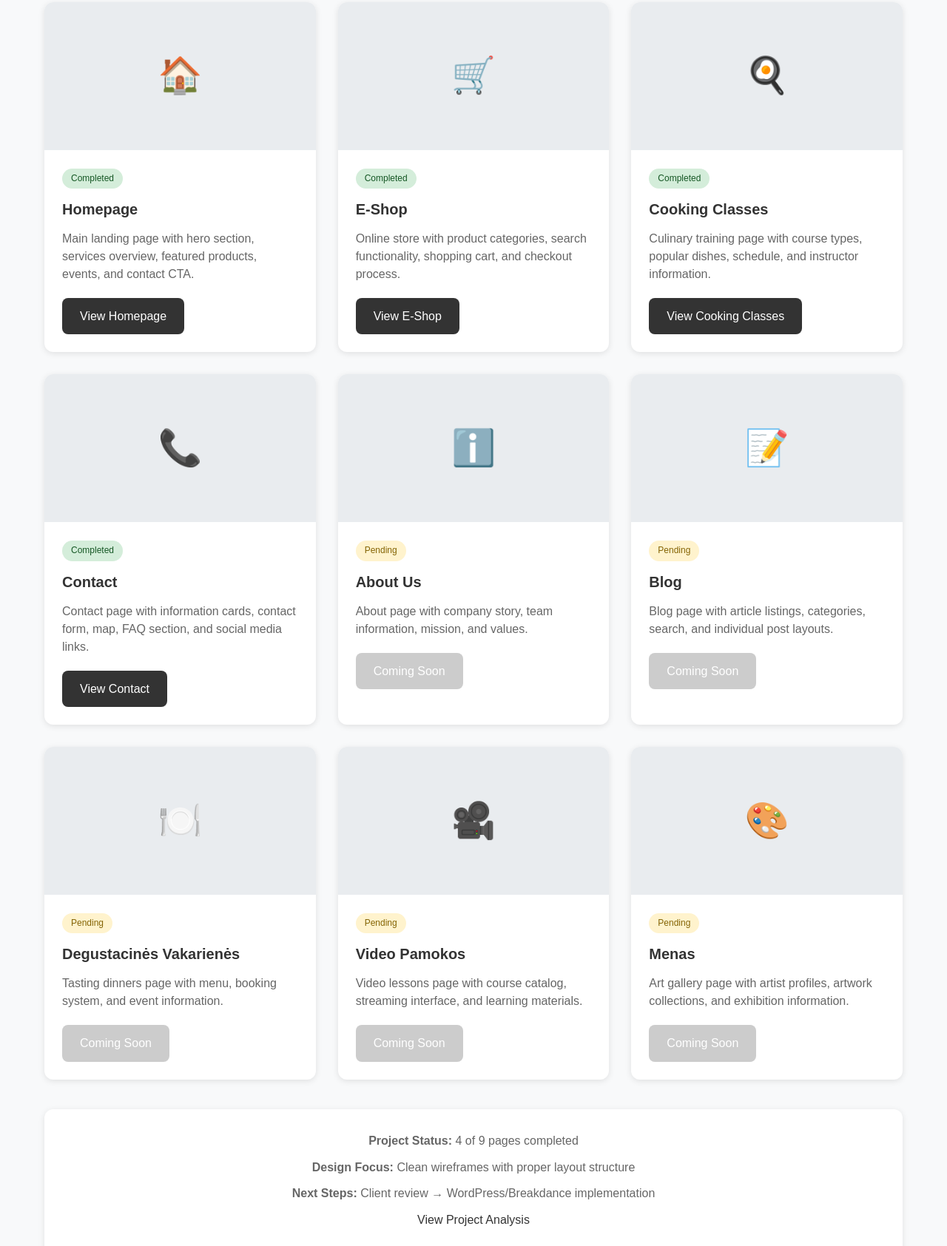
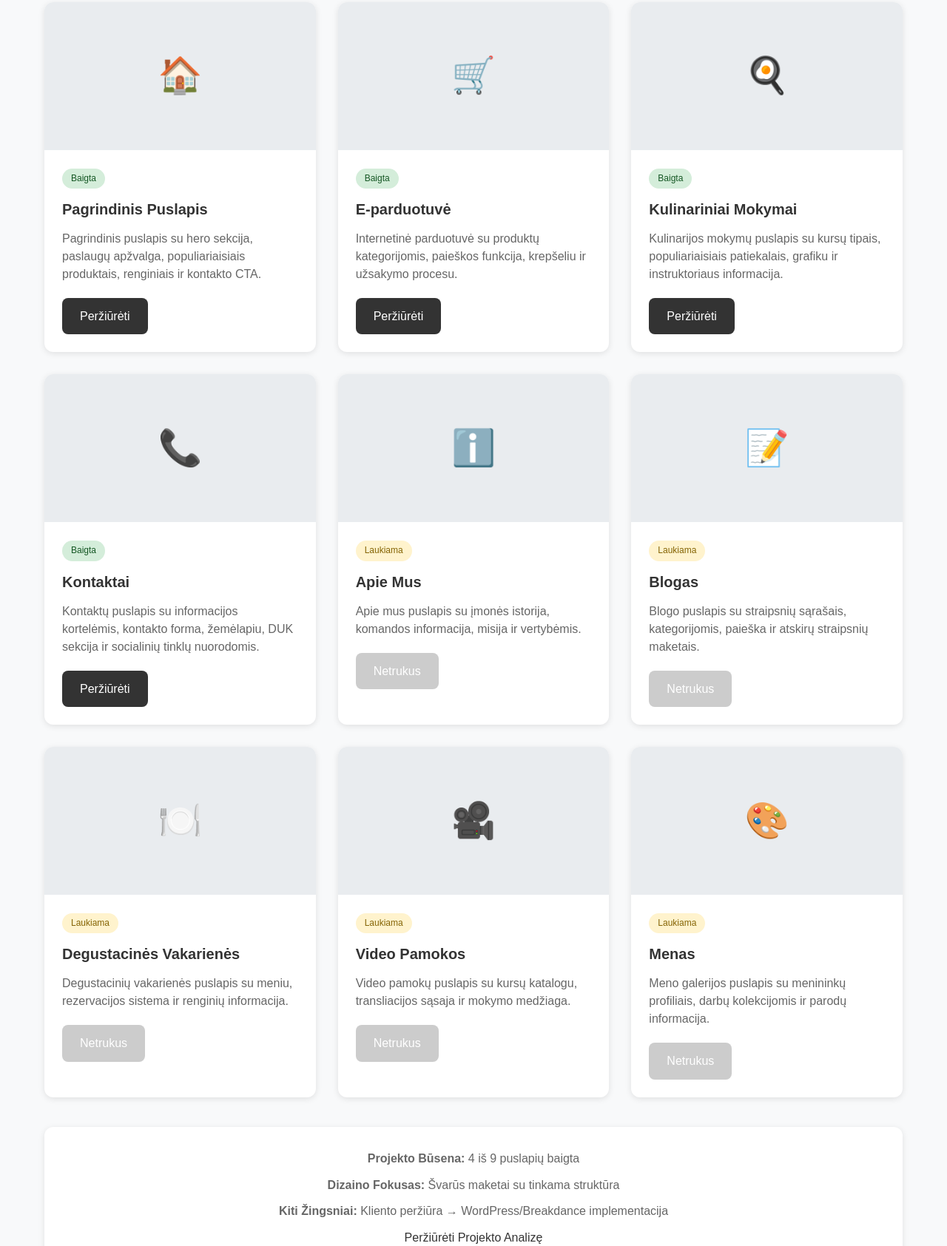
Before and after one commit to enorvaisas/gruzijos-pasaulis-wireframes, a plain HTML site: page index.html in a window 1280 px wide. Shown: the part 413-2098 px from the top of the page at 74% size. Drawn offline with Linux system fonts and the light colour scheme.

Commit message:
Atnaujinta index.html lietuviÅ³ kalba - visi tekstai ir apraÅ¡ymai dabar lietuviÅ³ kalba

```diff
--- a/index.html
+++ b/index.html
@@ -3,7 +3,7 @@
 <head>
     <meta charset="UTF-8">
     <meta name="viewport" content="width=device-width, initial-scale=1.0">
-    <title>Gruzijos Pasaulis - Wireframes</title>
+    <title>Gruzijos Pasaulis - Maketai</title>
     <style>
         * {
             margin: 0;
@@ -174,11 +174,11 @@
     <div class="container">
         <header>
             <h1>Gruzijos Pasaulis</h1>
-            <p class="subtitle">Website Wireframes & Layouts</p>
+            <p class="subtitle">Svetainės Maketai ir Dizainai</p>
             <p class="description">
-                Clean, layout-focused wireframes for the new Gruzijos Pasaulis website.
-                These are designed for WordPress/Breakdance implementation with proper containers,
-                margins, paddings, and placeholder images for easy client review.
+                Švari, struktūros orientuoti maketai naujai Gruzijos Pasaulio svetainei.
+                Sukurti WordPress/Breakdance implementacijai su tinkamais konteineriais,
+                tarpais, paddingais ir placeholder paveikslėliais lengvam kliento peržiūrėjimui.
             </p>
         </header>
 
@@ -186,99 +186,99 @@
             <div class="page-card">
                 <div class="page-image">🏠</div>
                 <div class="page-info">
-                    <span class="status completed">Completed</span>
-                    <h3>Homepage</h3>
-                    <p>Main landing page with hero section, services overview, featured products, events, and contact CTA.</p>
-                    <a href="homepage-layout.html" class="page-link">View Homepage</a>
+                    <span class="status completed">Baigta</span>
+                    <h3>Pagrindinis Puslapis</h3>
+                    <p>Pagrindinis puslapis su hero sekcija, paslaugų apžvalga, populiariaisiais produktais, renginiais ir kontakto CTA.</p>
+                    <a href="homepage-layout.html" class="page-link">Peržiūrėti</a>
                 </div>
             </div>
 
             <div class="page-card">
                 <div class="page-image">🛒</div>
                 <div class="page-info">
-                    <span class="status completed">Completed</span>
-                    <h3>E-Shop</h3>
-                    <p>Online store with product categories, search functionality, shopping cart, and checkout process.</p>
-                    <a href="e-shop-layout.html" class="page-link">View E-Shop</a>
+                    <span class="status completed">Baigta</span>
+                    <h3>E-parduotuvė</h3>
+                    <p>Internetinė parduotuvė su produktų kategorijomis, paieškos funkcija, krepšeliu ir užsakymo procesu.</p>
+                    <a href="e-shop-layout.html" class="page-link">Peržiūrėti</a>
                 </div>
             </div>
 
             <div class="page-card">
                 <div class="page-image">🍳</div>
                 <div class="page-info">
-                    <span class="status completed">Completed</span>
-                    <h3>Cooking Classes</h3>
-                    <p>Culinary training page with course types, popular dishes, schedule, and instructor information.</p>
-                    <a href="cooking-classes-layout.html" class="page-link">View Cooking Classes</a>
+                    <span class="status completed">Baigta</span>
+                    <h3>Kulinariniai Mokymai</h3>
+                    <p>Kulinarijos mokymų puslapis su kursų tipais, populiariaisiais patiekalais, grafiku ir instruktoriaus informacija.</p>
+                    <a href="cooking-classes-layout.html" class="page-link">Peržiūrėti</a>
                 </div>
             </div>
 
             <div class="page-card">
                 <div class="page-image">📞</div>
                 <div class="page-info">
-                    <span class="status completed">Completed</span>
-                    <h3>Contact</h3>
-                    <p>Contact page with information cards, contact form, map, FAQ section, and social media links.</p>
-                    <a href="contact-layout.html" class="page-link">View Contact</a>
+                    <span class="status completed">Baigta</span>
+                    <h3>Kontaktai</h3>
+                    <p>Kontaktų puslapis su informacijos kortelėmis, kontakto forma, žemėlapiu, DUK sekcija ir socialinių tinklų nuorodomis.</p>
+                    <a href="contact-layout.html" class="page-link">Peržiūrėti</a>
                 </div>
             </div>
 
             <div class="page-card">
                 <div class="page-image">ℹ️</div>
                 <div class="page-info">
-                    <span class="status pending">Pending</span>
-                    <h3>About Us</h3>
-                    <p>About page with company story, team information, mission, and values.</p>
-                    <a href="#" class="page-link" style="background: #ccc; cursor: not-allowed;">Coming Soon</a>
+                    <span class="status pending">Laukiama</span>
+                    <h3>Apie Mus</h3>
+                    <p>Apie mus puslapis su įmonės istorija, komandos informacija, misija ir vertybėmis.</p>
+                    <a href="#" class="page-link" style="background: #ccc; cursor: not-allowed;">Netrukus</a>
                 </div>
             </div>
 
             <div class="page-card">
                 <div class="page-image">📝</div>
                 <div class="page-info">
-                    <span class="status pending">Pending</span>
-                    <h3>Blog</h3>
-                    <p>Blog page with article listings, categories, search, and individual post layouts.</p>
-                    <a href="#" class="page-link" style="background: #ccc; cursor: not-allowed;">Coming Soon</a>
+                    <span class="status pending">Laukiama</span>
+                    <h3>Blogas</h3>
+                    <p>Blogo puslapis su straipsnių sąrašais, kategorijomis, paieška ir atskirų straipsnių maketais.</p>
+                    <a href="#" class="page-link" style="background: #ccc; cursor: not-allowed;">Netrukus</a>
                 </div>
             </div>
 
             <div class="page-card">
                 <div class="page-image">🍽️</div>
                 <div class="page-info">
-                    <span class="status pending">Pending</span>
+                    <span class="status pending">Laukiama</span>
                     <h3>Degustacinės Vakarienės</h3>
-                    <p>Tasting dinners page with menu, booking system, and event information.</p>
-                    <a href="#" class="page-link" style="background: #ccc; cursor: not-allowed;">Coming Soon</a>
+                    <p>Degustacinių vakarienės puslapis su meniu, rezervacijos sistema ir renginių informacija.</p>
+                    <a href="#" class="page-link" style="background: #ccc; cursor: not-allowed;">Netrukus</a>
                 </div>
             </div>
 
             <div class="page-card">
                 <div class="page-image">🎥</div>
                 <div class="page-info">
-                    <span class="status pending">Pending</span>
+                    <span class="status pending">Laukiama</span>
                     <h3>Video Pamokos</h3>
-                    <p>Video lessons page with course catalog, streaming interface, and learning materials.</p>
-                    <a href="#" class="page-link" style="background: #ccc; cursor: not-allowed;">Coming Soon</a>
+                    <p>Video pamokų puslapis su kursų katalogu, transliacijos sąsaja ir mokymo medžiaga.</p>
+                    <a href="#" class="page-link" style="background: #ccc; cursor: not-allowed;">Netrukus</a>
                 </div>
             </div>
 
             <div class="page-card">
                 <div class="page-image">🎨</div>
                 <div class="page-info">
-                    <span class="status pending">Pending</span>
+                    <span class="status pending">Laukiama</span>
                     <h3>Menas</h3>
-                    <p>Art gallery page with artist profiles, artwork collections, and exhibition information.</p>
-                    <a href="#" class="page-link" style="background: #ccc; cursor: not-allowed;">Coming Soon</a>
+                    <p>Meno galerijos puslapis su menininkų profiliais, darbų kolekcijomis ir parodų informacija.</p>
+                    <a href="#" class="page-link" style="background: #ccc; cursor: not-allowed;">Netrukus</a>
                 </div>
             </div>
         </div>
 
         <div class="footer">
-            <p><strong>Project Status:</strong> 4 of 9 pages completed</p>
-            <p><strong>Design Focus:</strong> Clean wireframes with proper layout structure</p>
-            <p><strong>Next Steps:</strong> Client review → WordPress/Breakdance implementation</p>
-            <p><a href="website-structure-analysis.md">View Project Analysis</a></p>
+            <p><strong>Projekto Būsena:</strong> 4 iš 9 puslapių baigta</p>
+            <p><strong>Dizaino Fokusas:</strong> Švarūs maketai su tinkama struktūra</p>
+            <p><strong>Kiti Žingsniai:</strong> Kliento peržiūra → WordPress/Breakdance implementacija</p>
+            <p><a href="website-structure-analysis.md">Peržiūrėti Projekto Analizę</a></p>
         </div>
     </div>
 </body>
```
